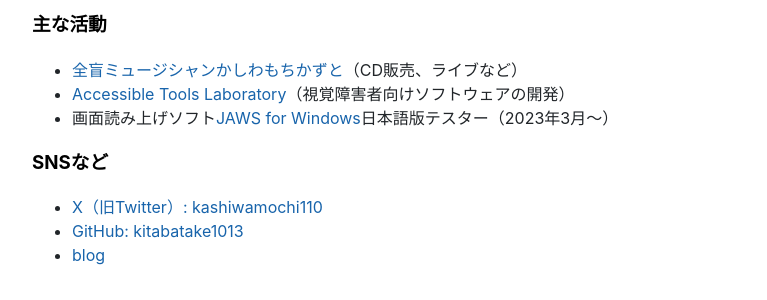
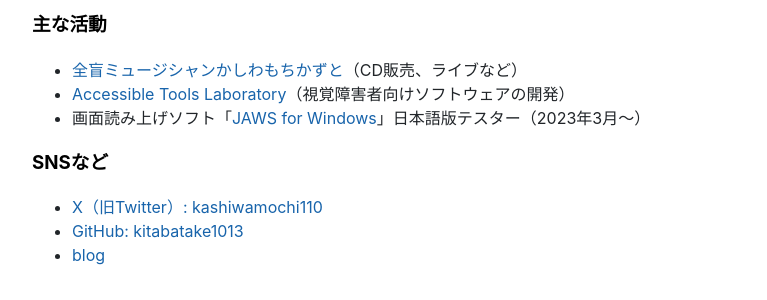
Before and after one commit to kitabatake1013/kitabatake1013.github.io, a Jekyll site: the page built from profile/index.md, in a window 1280 px wide. Shown: the part 405-705 px from the top of the page, without its empty margins (256-1023 px from the left). Built offline with Jekyll 4.4.1, drawn with Linux system fonts in a browser that asks for light colours; nearby versions of some CDN libraries.

Commit message:
fix typo

```diff
--- a/profile/index.md
+++ b/profile/index.md
@@ -15,7 +15,7 @@
 
 * [全盲ミュージシャンかしわもちかずと](http://kashiwamochi.net/)（CD販売、ライブなど）
 * [Accessible Tools Laboratory](https://actlab.org/)（視覚障害者向けソフトウェアの開発）
-* 画面読み上げソフト[JAWS for Windows](https://www.extra.co.jp/jaws/index.html)日本語版テスター（2023年3月～）
+* 画面読み上げソフト「[JAWS for Windows](https://www.extra.co.jp/jaws/index.html)」日本語版テスター（2023年3月～）
 
 ### SNSなど
 
```
